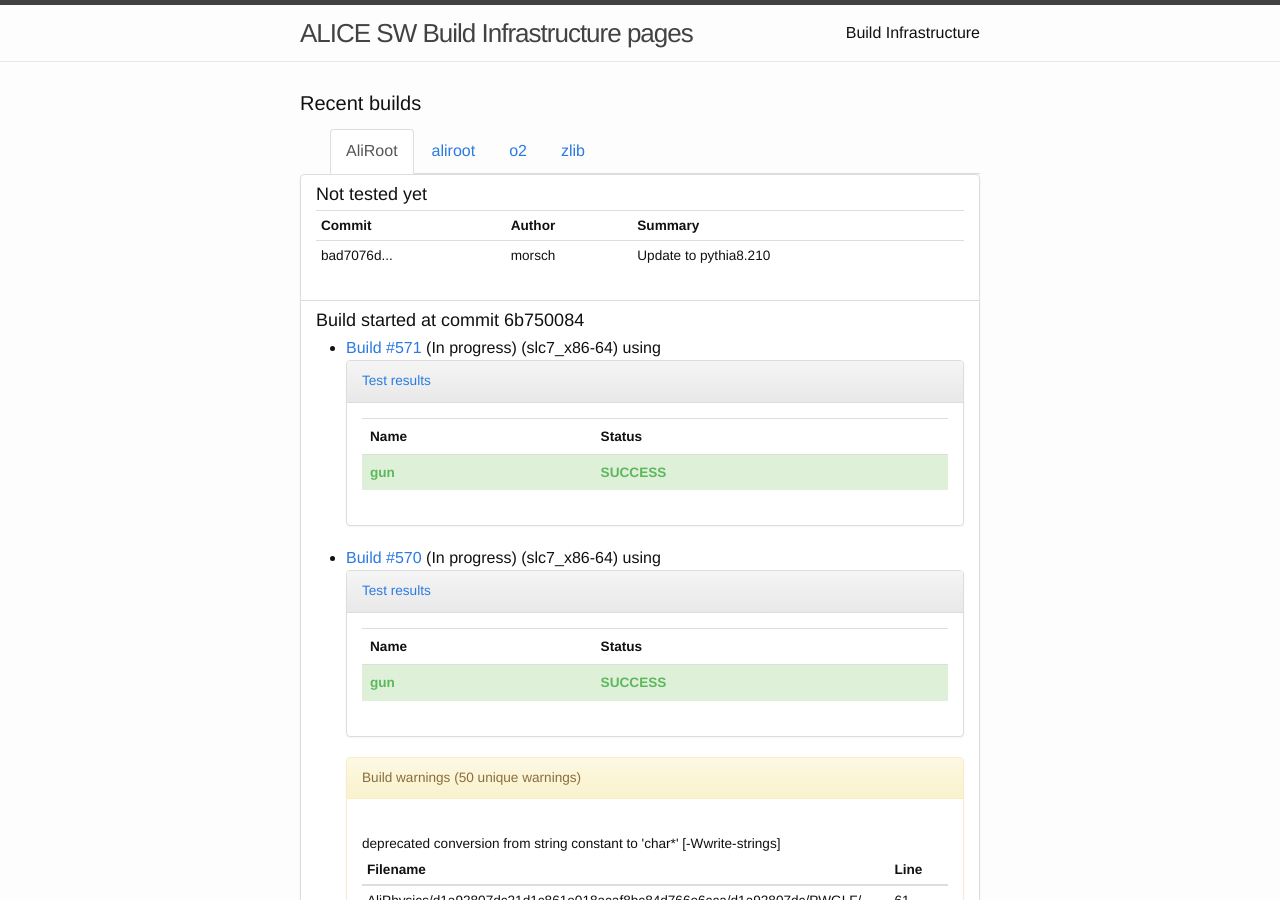
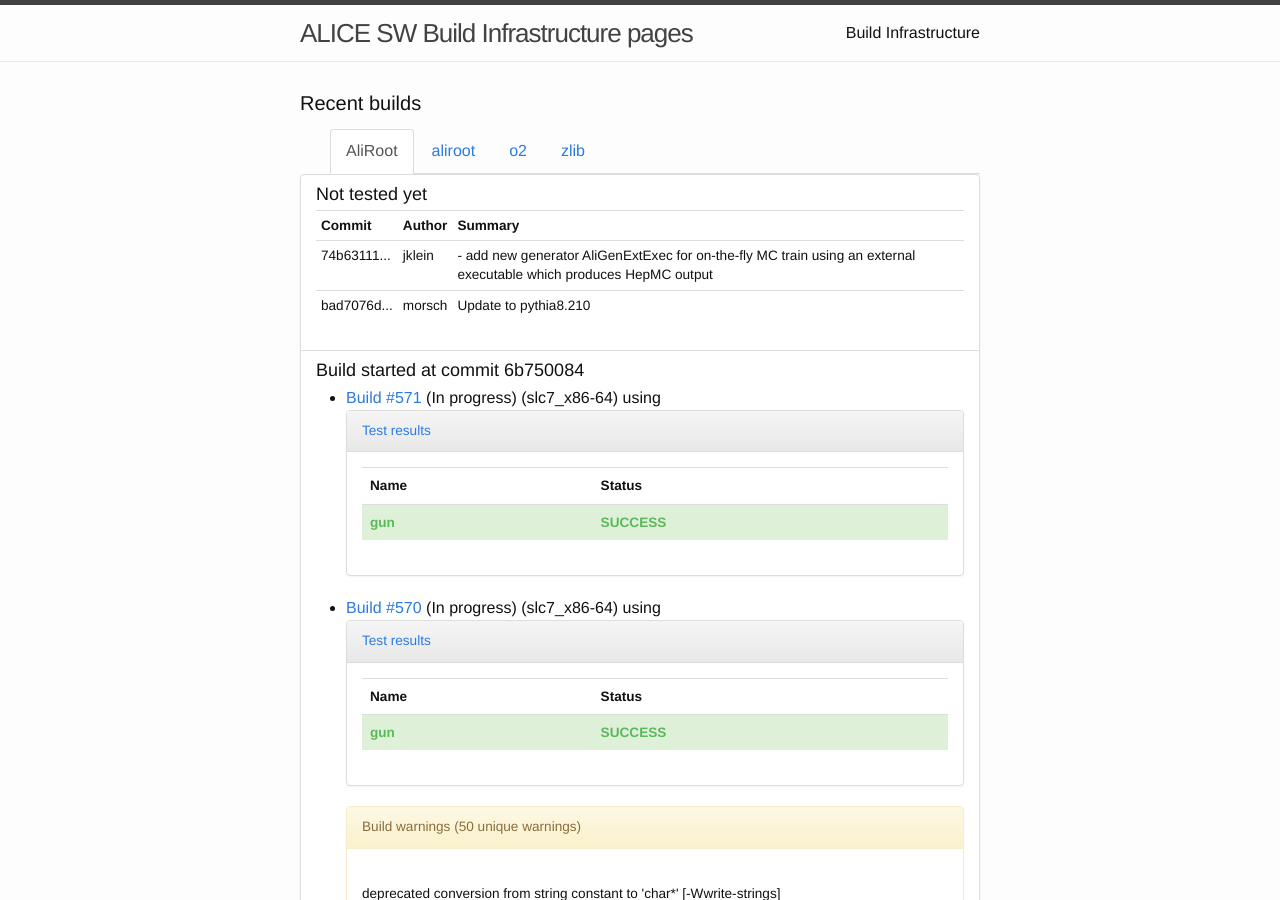
Before and after one commit to alisw/alisw.github.io, a Jekyll site: the page built from index.html, in a window 1280 px wide and 900 px high. Built offline with Jekyll 4.4.1, drawn with Linux system fonts in a browser that asks for light colours; nearby versions of some CDN libraries.

Commit message:
Updated results.

```diff
--- a/_data/commits-aliroot-master.yaml
+++ b/_data/commits-aliroot-master.yaml
@@ -1,3 +1,8 @@
+-
+ commit: "74b63111f60c7f2d35cb793d3db6e61e13ed004f"
+ message: >-
+    - add new generator AliGenExtExec for on-the-fly MC train using an external executable which produces HepMC output
+ author: !!str jklein
 -
  commit: "bad7076dda64146bcdd2a164a6edf0c45ff643e3"
  message: >-
```
